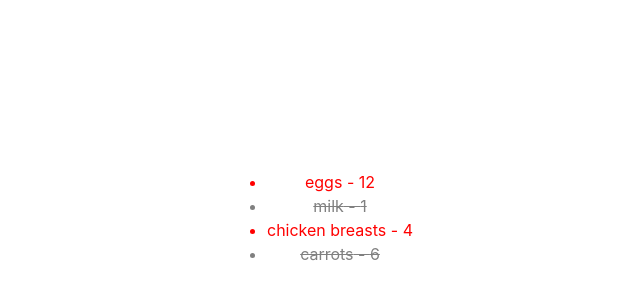
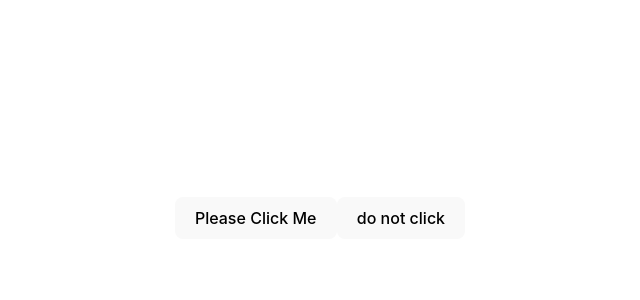
Before and after one commit to farocan/twdb, a React (Vite) app in the folder REACT/first-react-app/: page / in a window 1280 px wide. Shown: the part 182-482 px from the top of the page, without its empty margins (320-960 px from the left). Built offline with nearby package versions, Linux system fonts and the light colour scheme.

Commit message:
React Events

```diff
--- a/REACT/first-react-app/src/App.jsx
+++ b/REACT/first-react-app/src/App.jsx
@@ -9,6 +9,9 @@ import ColorList from "./ColorList";
 import Slots from "./Slots";
 import ShoppingList from "./ShoppingList";
 import PropertyList from "./PropertyList";
+import Clicker from "./Clicker";
+import Form from "./Form";
+import ClickerExercise from "./ClickerExercise";
 
 const data = [
   {id:1, item: "eggs", quantity: 12, completed: false},
@@ -29,8 +32,12 @@ const data = [
 function App() {
   return (
   <div>
+    {/* <Form/>
+    <Clicker/> */}
+    <ClickerExercise message="HI!!!" buttonText="Please Click Me"/>
+    <ClickerExercise message="Please Stop Clicking Me!" buttonText="do not click"/>
       {/* < PropertyList properties = {properties} /> */}
-        <ShoppingList items={data}/>
+        {/* <ShoppingList items={data}/> */}
         {/* <Slots val1= "apple" val2="apple" val3="apple"/>
         <Slots val1= "apple" val2="banana" val3="apple"/> */}
 
--- /dev/null
+++ b/REACT/first-react-app/src/Clicker.jsx
@@ -0,0 +1,16 @@
+function handleClick(){
+    console.log("CLICKED THE BUTTON!!!")
+}
+
+function handleHover(){
+    console.log("HOVERED!!")
+}
+
+export default function Clicker(){
+    return (
+        <div>
+            <p onMouseOver={handleHover}>Hover Over Me</p>
+            <button onClick={handleClick}>Click</button>
+        </div>
+    );
+}
--- /dev/null
+++ b/REACT/first-react-app/src/ClickerExercise.jsx
@@ -0,0 +1,7 @@
+
+export default function ClickerExercise({buttonText, message}){
+    const handleClick = ()=> {
+        alert(message);
+    };
+    return <button onClick={handleClick}>{buttonText}</button>
+}
--- /dev/null
+++ b/REACT/first-react-app/src/Form.jsx
@@ -0,0 +1,12 @@
+function handleFormSubmit(evt){
+    evt.preventDefault();
+    console.log("SUBMITTED THE FORM!");
+}
+
+export default function Form(){
+    return (
+        <form onSubmit={handleFormSubmit}>
+            <button>Submit</button>
+        </form>
+    );
+}
```
